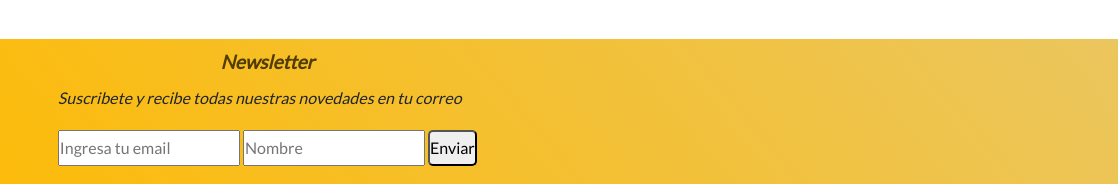
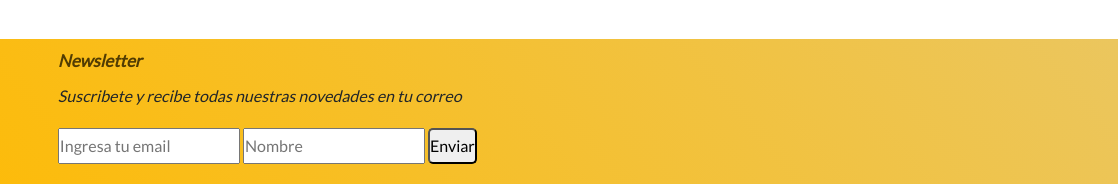
Before and after one commit to Andrearx5/demo-sonvegcetas, a website: page pages/postres.html in a window 1280 px wide. Shown: the part 4269-4453 px from the top of the page, 162-1280 px from the left. Drawn offline with Linux system fonts and the light colour scheme.

Commit message:
Modificacion de letra

```diff
--- a/pages/postres.html
+++ b/pages/postres.html
@@ -177,7 +177,7 @@
 
         </div>
         <div class="textof">
-            <h2>Newsletter</h2>
+            <h3>Newsletter</h3>
             <p>Suscribete y recibe todas nuestras novedades en tu correo</p>
             <input type="email" placeholder="Ingresa tu email">
             <input type="text" placeholder="Nombre">
```
